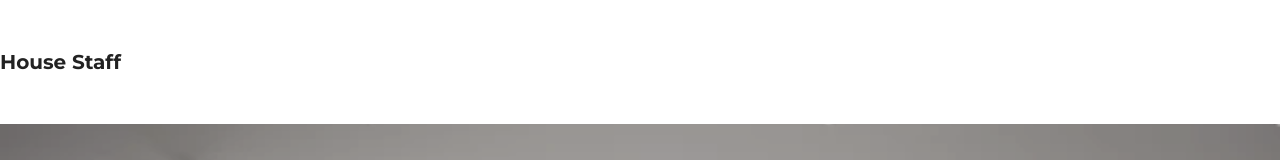
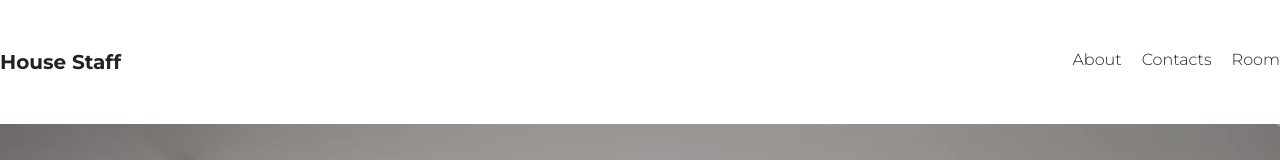
Before and after one commit to Rom-Freedom/Furniture-Shop, a React (Create React App) app in the folder furniture_story/: page / in a window 1280 px wide. Shown: the top 160 px of the page. Built offline with nearby package versions, Linux system fonts and the light colour scheme.

Commit message:
nav menu

```diff
--- a/furniture_story/src/components/Header.js
+++ b/furniture_story/src/components/Header.js
@@ -5,6 +5,11 @@ export default function Header() {
     <header>
         <div>
             <span className="logo">House Staff</span>
+            <ul className="nav">
+                <li>About</li>
+                <li>Contacts</li>
+                <li>Room</li>
+            </ul>
         </div>
         <div className="presentation"></div>
     </header>
--- a/furniture_story/src/index.css
+++ b/furniture_story/src/index.css
@@ -26,6 +26,7 @@ img {
   max-width: 100%;
 }
 
+/* HEADER */
 header {
   margin-bottom: 100px;
 }
@@ -33,6 +34,24 @@ header .logo {
   font-weight: 700;
   font-size: 20px;
 }
+
+/* NAVIGATION */
+header ul.nav {
+  float: right;
+}
+header ul.nav li{
+  display: inline-block;
+  margin-right: 20px;
+  cursor: pointer;
+  transition: opacity .5s ease;
+}
+header ul.nav li:hover {
+  opacity: 0.5;
+}
+header ul.nav li:last-child {
+  margin-right: 0;
+}
+
 header .presentation {
   margin: 50px 0;
   background: url('./img/modern-white-apartment.jpg') no-repeat;
@@ -65,6 +84,7 @@ header .presentation::before {
   color: #fff;
 }
 
+/* FOOTER */
 footer {
   text-align: center;
 }
```
